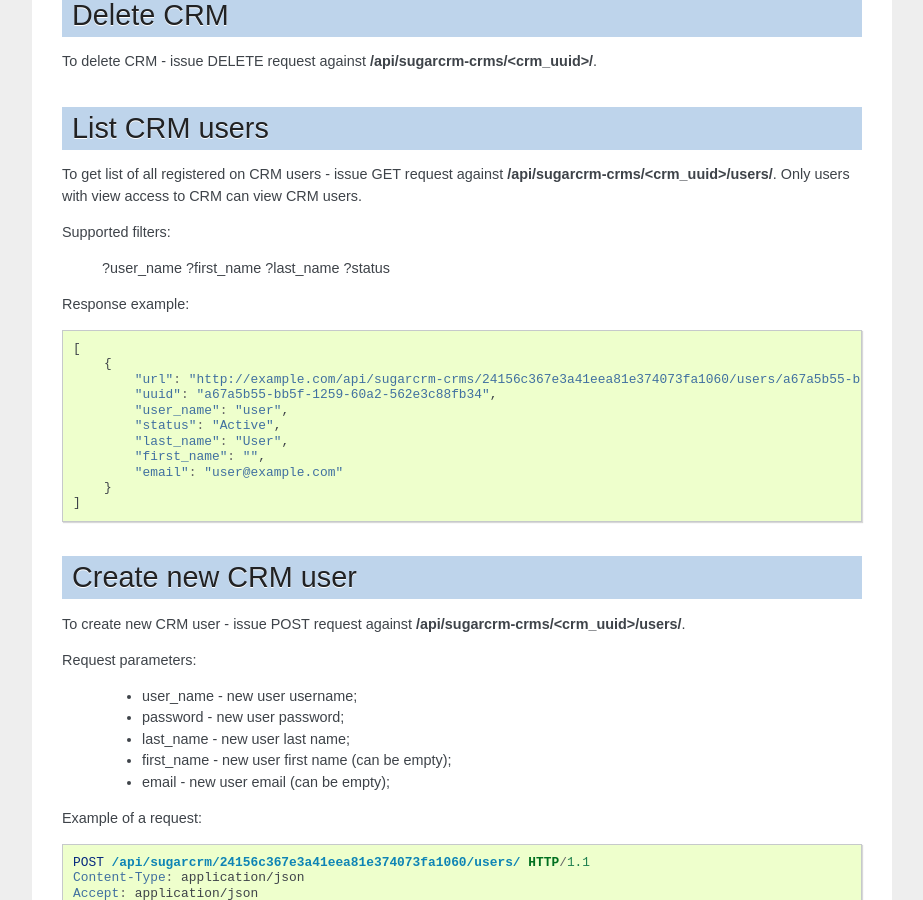
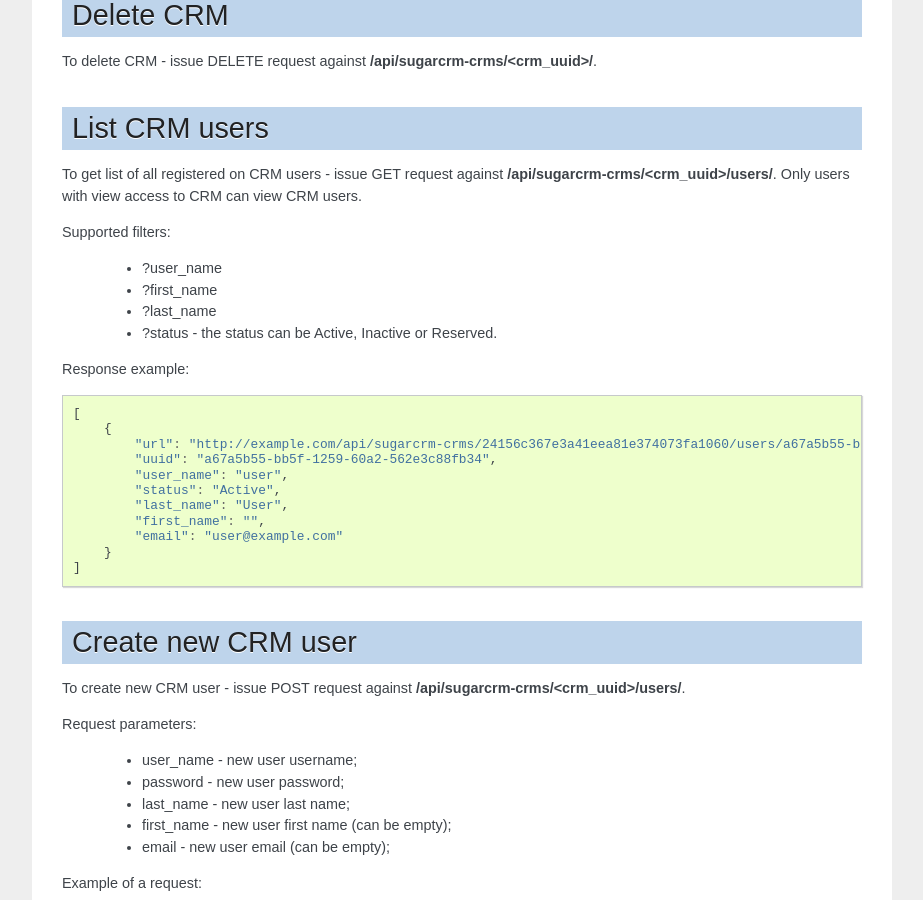
Before and after one commit to opennode/waldur-sugarcrm, a Sphinx documentation site: the page built from docs/api.rst, in a window 1280 px wide and 900 px high, scrolled down 2598 px. Shown: the whole window, without its empty margins (198-1121 px from the left). Built offline with Sphinx 7.4.7, drawn with Linux system fonts in a browser that asks for light colours; the version number is read from the project's files by our own code.

Commit message:
Added list of possible statuses

```diff
--- a/docs/api.rst
+++ b/docs/api.rst
@@ -162,10 +162,10 @@ Only users with view access to CRM can view CRM users.
 
 Supported filters:
 
- ?user_name
- ?first_name
- ?last_name
- ?status
+ - ?user_name
+ - ?first_name
+ - ?last_name
+ - ?status - the status can be Active, Inactive or Reserved.
 
 Response example:
 
```
